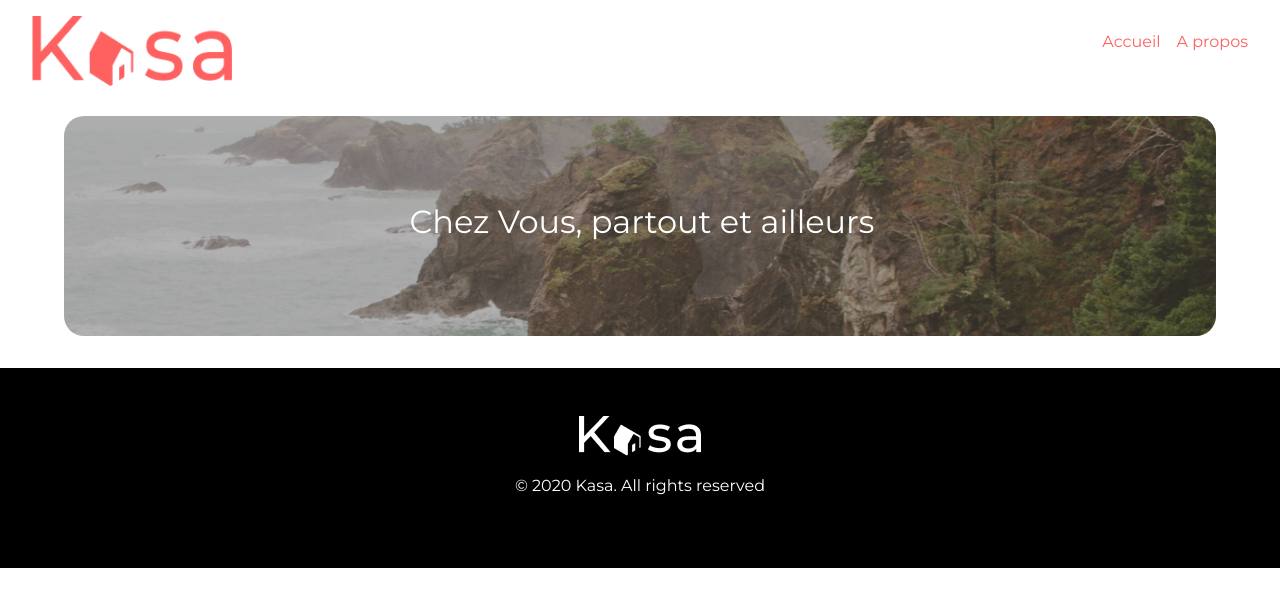
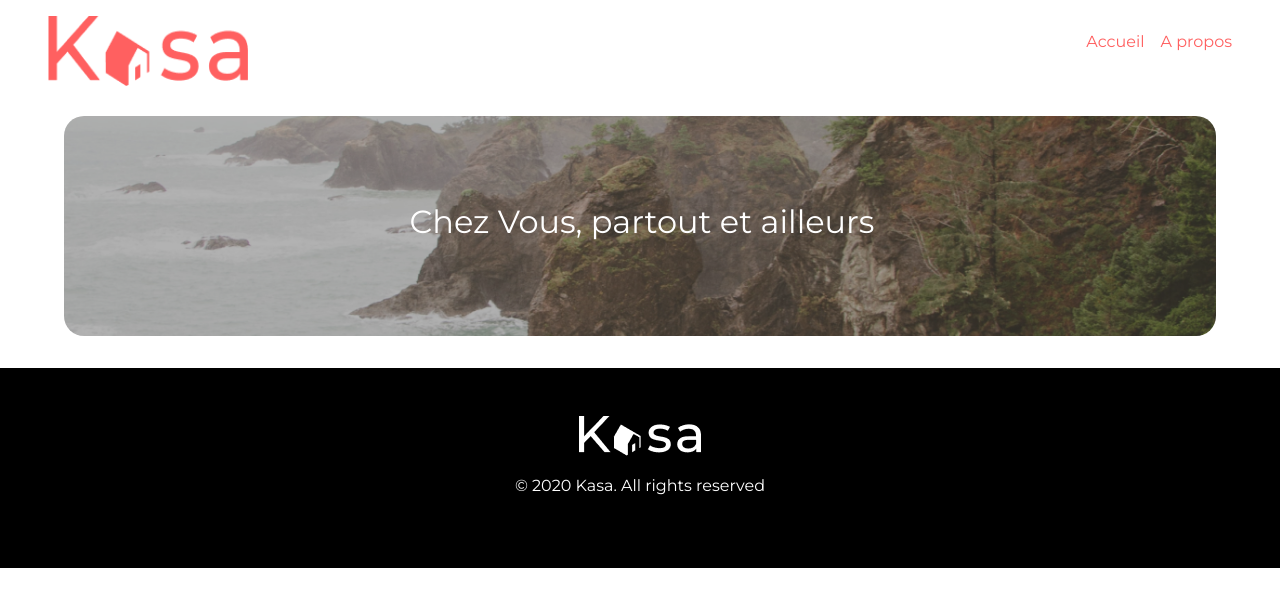
Before and after one commit to zinedinechami/Kasa-react-project, a React (Vite) app in the folder kasa-p8-react/: page /Acceuil in a window 1280 px wide. Shown: the top 606 px of the page. Built offline with nearby package versions, Linux system fonts and the light colour scheme.

Commit message:
seperated components into their own files

```diff
--- /dev/null
+++ b/kasa-p8-react/src/Acceuil.jsx
@@ -0,0 +1,17 @@
+import acceuil_header_img from "./assets/accueil_header_img.png";
+
+function Acceuil() {
+  return (
+    <>
+      <div className="acceuil__header">
+        <img src={acceuil_header_img} alt="" />
+        <h1>Chez Vous, partout et ailleurs</h1>{" "}
+      </div>
+      <div className="accueil__location">
+        <section></section>
+      </div>
+    </>
+  );
+}
+
+export default Acceuil;
--- a/kasa-p8-react/src/App.jsx
+++ b/kasa-p8-react/src/App.jsx
@@ -12,7 +12,9 @@ import {
 } from "react-router-dom";
 import kasa_logo from "./assets/kasa_logo.png";
 import kasa_logo_footer from "./assets/kasa_logo_footer.png";
-import acceuil_header_img from "./assets/accueil_header_img.png";
+// import acceuil_header_img from "./assets/accueil_header_img.png";
+import Acceuil from "./Acceuil.jsx";
+import PageError from "./Page_Error.jsx";
 
 // creation du routeur
 const router = createBrowserRouter([
@@ -57,56 +59,9 @@ function Root() {
   );
 }
 
-function Acceuil() {
-  return (
-    <>
-      <div className="acceuil__header">
-        <img src={acceuil_header_img} alt="" />
-        <h1>Chez Vous, partout et ailleurs</h1>{" "}
-      </div>
-    </>
-  );
-}
-
-// component page erreur
-function PageError() {
-  return (
-    <>
-      <h1>404</h1>
-      <h2>Oups! La page que vous demandez n'existe pas</h2>
-    </>
-  );
-}
-
 // affichage du routeur dans l'application avec router providor
 function App() {
   return <RouterProvider router={router} />;
-  // const [count, setCount] = useState(0)
-
-  // return (
-  //   <>
-  //     <div>
-  //       <a href="https://vitejs.dev" target="_blank">
-  //         <img src={viteLogo} className="logo" alt="Vite logo" />
-  //       </a>
-  //       <a href="https://react.dev" target="_blank">
-  //         <img src={reactLogo} className="logo react" alt="React logo" />
-  //       </a>
-  //     </div>
-  //     <h1>Vite + React</h1>
-  //     <div className="card">
-  //       <button onClick={() => setCount((count) => count + 1)}>
-  //         count is {count}
-  //       </button>
-  //       <p>
-  //         Edit <code>src/App.jsx</code> and save to test HMR
-  //       </p>
-  //     </div>
-  //     <p className="read-the-docs">
-  //       Click on the Vite and React logos to learn more
-  //     </p>
-  //   </>
-  // )
 }
 
 export default App;
--- /dev/null
+++ b/kasa-p8-react/src/Page_Error.jsx
@@ -0,0 +1,10 @@
+function PageError() {
+  return (
+    <>
+      <h1>404</h1>
+      <h2>Oups! La page que vous demandez n'existe pas</h2>
+    </>
+  );
+}
+
+export default PageError;
--- a/kasa-p8-react/src/style.css
+++ b/kasa-p8-react/src/style.css
@@ -13,13 +13,13 @@ header {
 header img {
   width: 200px;
   height: 70px;
-  padding-left: 2em;
+  padding-left: 3em;
   margin-top: 1em;
 }
 
 nav {
   position: absolute;
-  right: 1em;
+  right: 2em;
   top: 2em;
 }
 nav a {
--- a/kasa-p8-react/src/style.scss
+++ b/kasa-p8-react/src/style.scss
@@ -18,14 +18,14 @@ header {
   img {
     width: 200px;
     height: 70px;
-    padding-left: 2em;
+    padding-left: 3em;
     margin-top: 1em;
   }
 }
 
 nav {
   position: absolute;
-  right: 1em;
+  right: 2em;
   top: 2em;
   a {
     font-family: $font;
```
